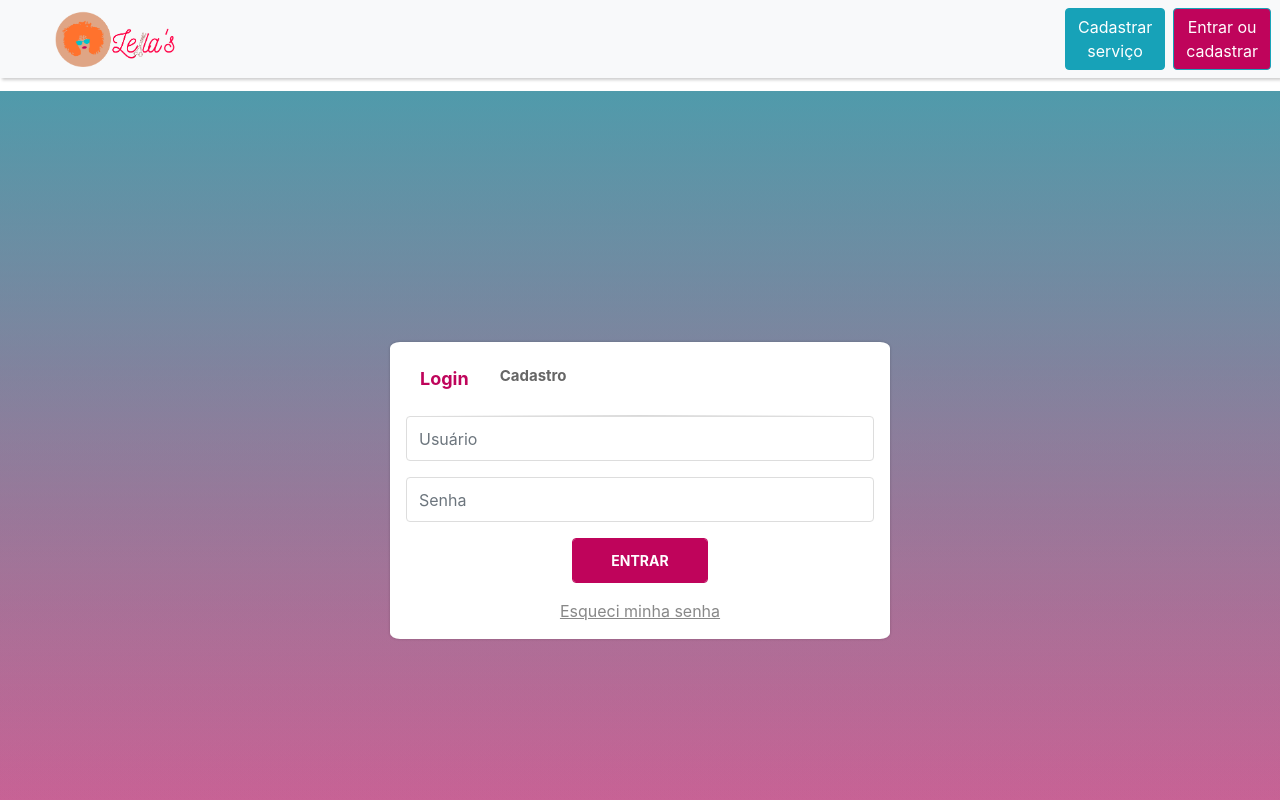
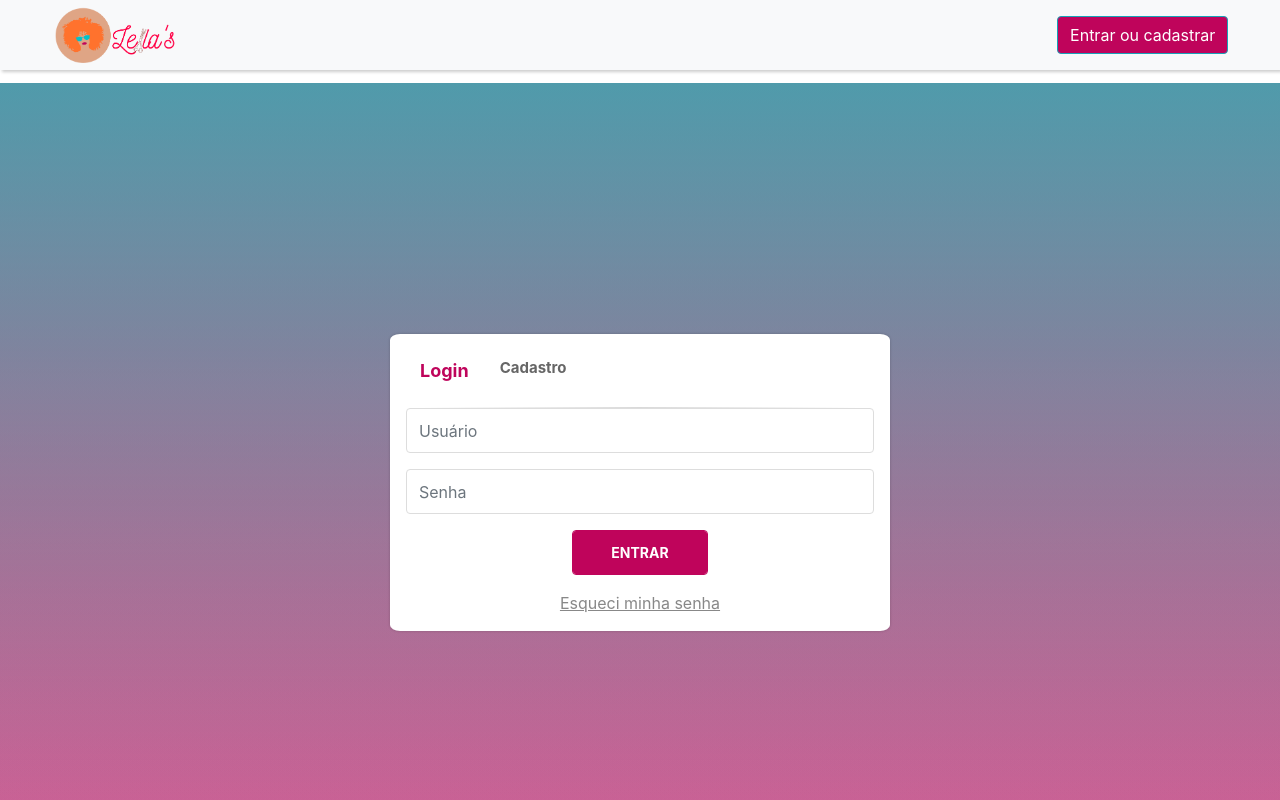
Before and after one commit to UnBArqDsw2020-2/2020.2_G1_CabeleleiraLeila_FrontEnd, an Angular app in the folder cabeleleira-leila-web/: page /login-cadastro in a window 1280 px wide. Shown: the top 800 px of the page. Built offline with nearby package versions, Linux system fonts and the light colour scheme.

Commit message:
Adiciona regra de negócio

```diff
--- a/cabeleleira-leila-web/src/app/nav-bar/nav-bar.component.html
+++ b/cabeleleira-leila-web/src/app/nav-bar/nav-bar.component.html
@@ -1,7 +1,7 @@
 <nav class="navbar navbar-expand-lg navbar-light bg-light">
     <a class="navbar-brand col-10" routerLink=""><img src="../../assets/img/logo3.png" alt="logo leila" height="60"></a>
     <div class="d-inline-flex">
-        <app-servico-update [editaServico]="false" [criaServico]="true"></app-servico-update>
+        <app-servico-update *ngIf="mostraCadastrarServicos" [editaServico]="false" [criaServico]="true"></app-servico-update>
         <button class="btn-rosa-tema btn btn-info my-2 mr-2" routerLink="/login-cadastro">Entrar ou cadastrar</button>
         <button *ngIf="isLoggedIn" class="btn btn-info my-2" (click)="logout()">
             <fa-icon [icon]="faSignOutAlt"></fa-icon>
--- a/cabeleleira-leila-web/src/app/nav-bar/nav-bar.component.ts
+++ b/cabeleleira-leila-web/src/app/nav-bar/nav-bar.component.ts
@@ -1,6 +1,8 @@
 import { Component, OnInit } from '@angular/core';
 import { TokenStorageService } from '../_services-auth/token-storage.service';
 import { faSignOutAlt } from '@fortawesome/free-solid-svg-icons';
+import { IPessoa, Pessoa } from 'src/shared/model/pessoa.model';
+import { ROLE_ADMIN } from 'src/shared/constants/roles.constants';
 
 @Component({
   selector: 'app-nav-bar',
@@ -12,13 +14,17 @@ export class NavBarComponent implements OnInit {
   isLoggedIn: boolean;
   roles: string[] = [];
   faSignOutAlt = faSignOutAlt;
+  pessoa: IPessoa = new Pessoa();
+  mostraCadastrarServicos: boolean;
 
   constructor(private tokenStorageService: TokenStorageService) { }
 
   ngOnInit(): void {
     if (this.tokenStorageService.getToken()) {
       this.isLoggedIn = true;
-      this.roles = this.tokenStorageService.getUser().roles;
+      this.pessoa.roles = this.tokenStorageService.getUserRoles();
+      this.pessoa.id = this.tokenStorageService.getUserId();
+      this.mostraCadastrarServicos = !!this.pessoa.roles.find(role => role === ROLE_ADMIN);
     }
   }
 
```
